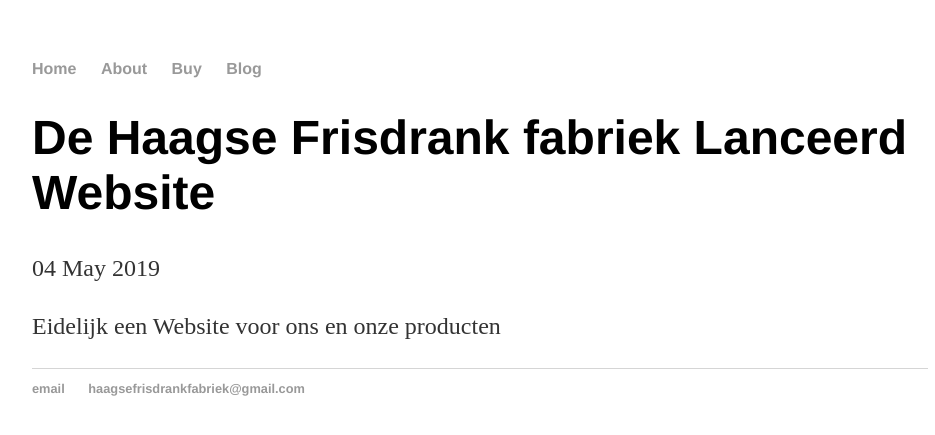
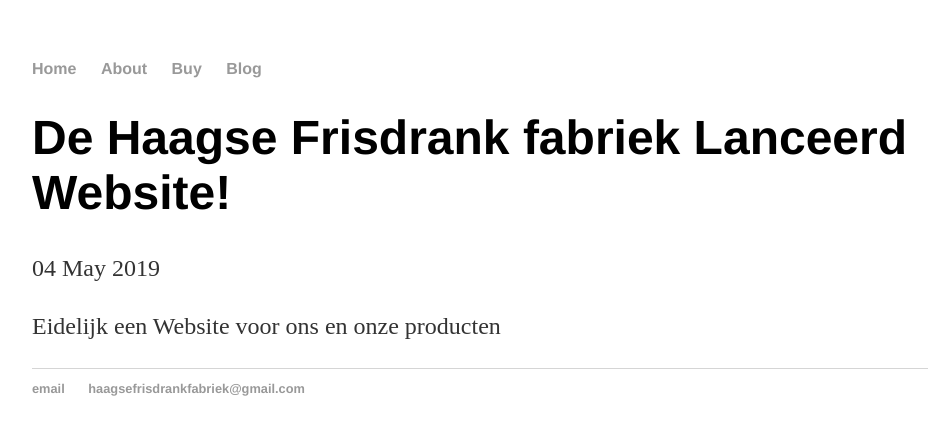
Before and after one commit to Haagsefrisdrankfabriek/haagsefrisdrankfabriek.github.io, a Jekyll site: the page built from 2014-04-30-hank-quinlan-site-launched.md, in a window 1280 px wide. Shown: the top 435 px of the page, without its empty margins (160-1095 px from the left). Built offline with Jekyll 4.4.1, drawn with Linux system fonts in a browser that asks for light colours.

Commit message:
2019-05-4
bloggie

```diff
--- a/2014-04-30-hank-quinlan-site-launched.md
+++ b/2014-04-30-hank-quinlan-site-launched.md
@@ -1,6 +1,6 @@
 ---
 layout: post
-title: "De Haagse Frisdrank fabriek Lanceerd Website"
+title: "De Haagse Frisdrank fabriek Lanceerd Website!"
 date: 2019-05-4
 ---
 
```
